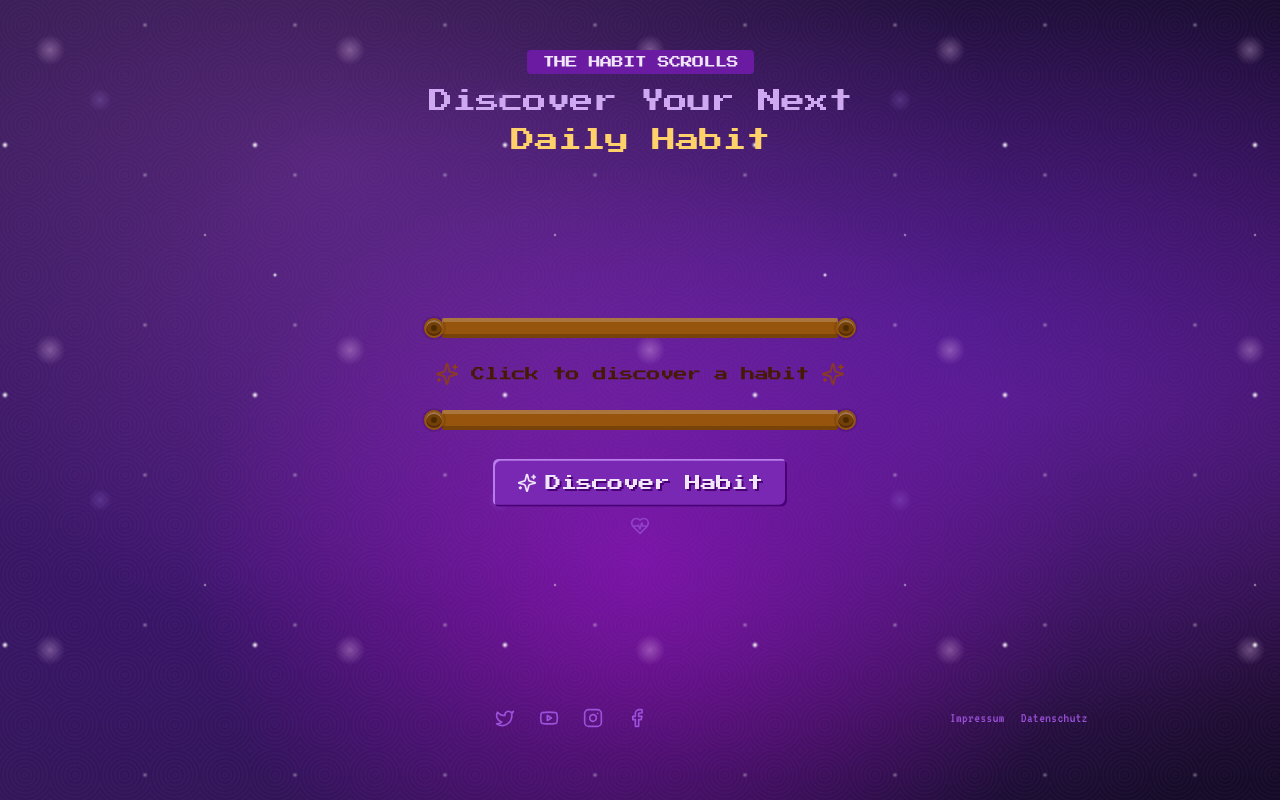
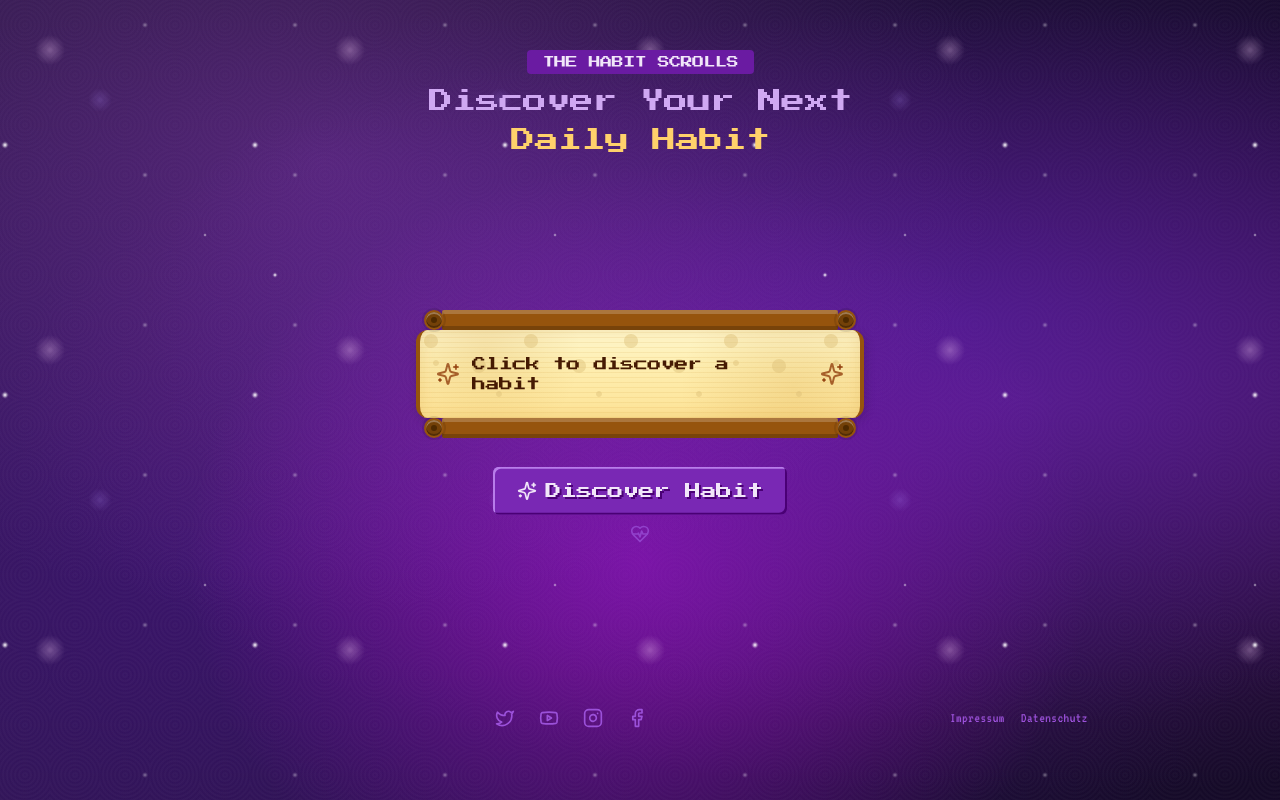
Before and after one commit to Ralek1/habitscroll-online, a React (Vite) app: page / in a window 1280 px wide. Built offline with nearby package versions, Linux system fonts and the light colour scheme.

Commit message:
Fix scroll background display
The scroll background was not displaying correctly. This commit fixes the issue.

```diff
--- a/src/components/ClosedScroll.tsx
+++ b/src/components/ClosedScroll.tsx
@@ -20,8 +20,8 @@ const ClosedScroll: React.FC<ClosedScrollProps> = ({ onClick }) => {
           <div className="pixel-scroll-knob"></div>
         </div>
 
-        {/* Closed scroll body */}
-        <div className="scroll-closed-body flex items-center justify-center py-6 px-4 rounded-xl">
+        {/* Closed scroll body - updated with visible background */}
+        <div className="scroll-paper scroll-closed-body flex items-center justify-center py-6 px-4 rounded-xl">
           <Sparkles className="w-6 h-6 text-amber-800/80" />
           <span className="font-pixel text-amber-950 text-sm px-3">Click to discover a habit</span>
           <Sparkles className="w-6 h-6 text-amber-800/80" />
```
